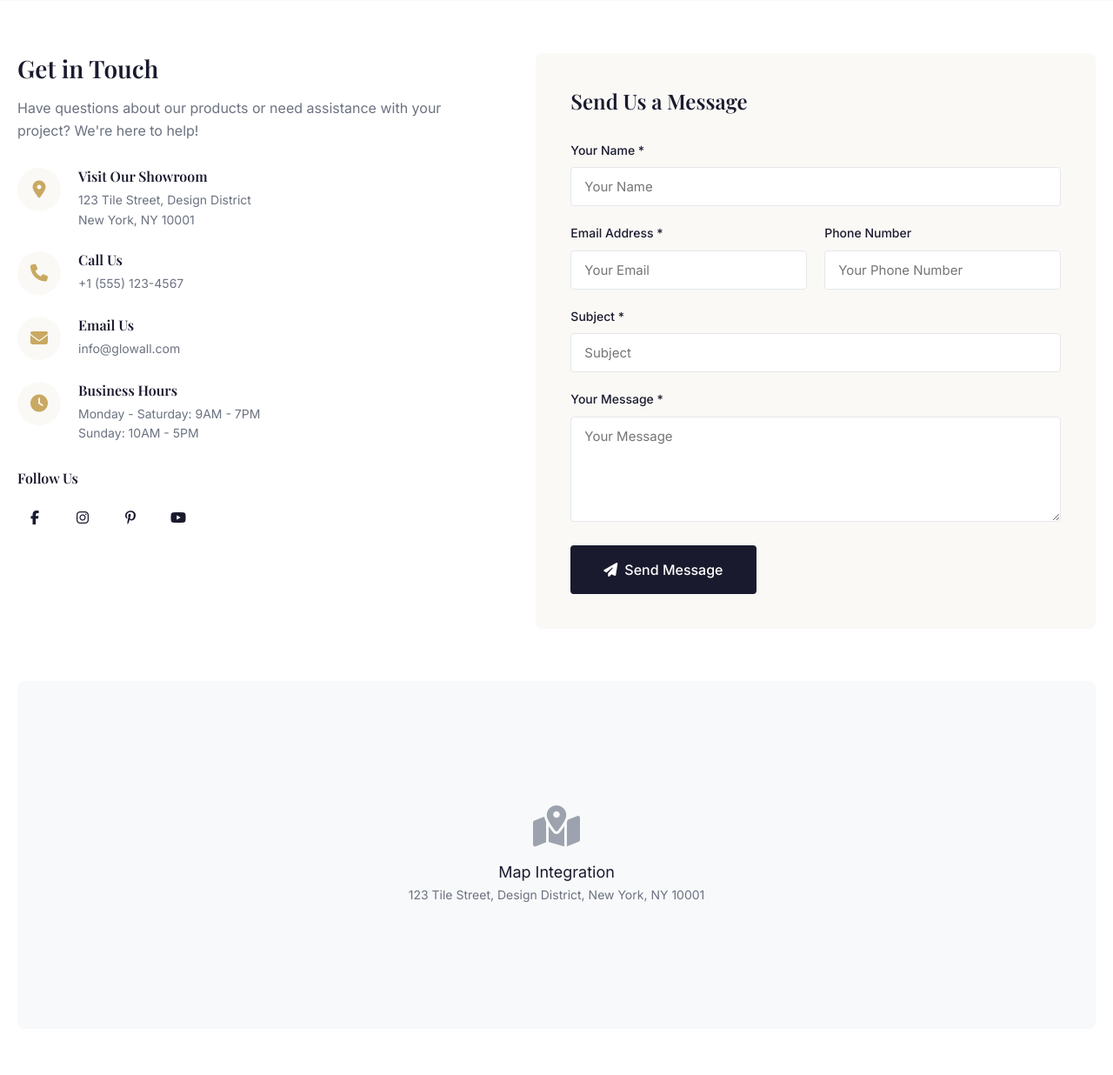
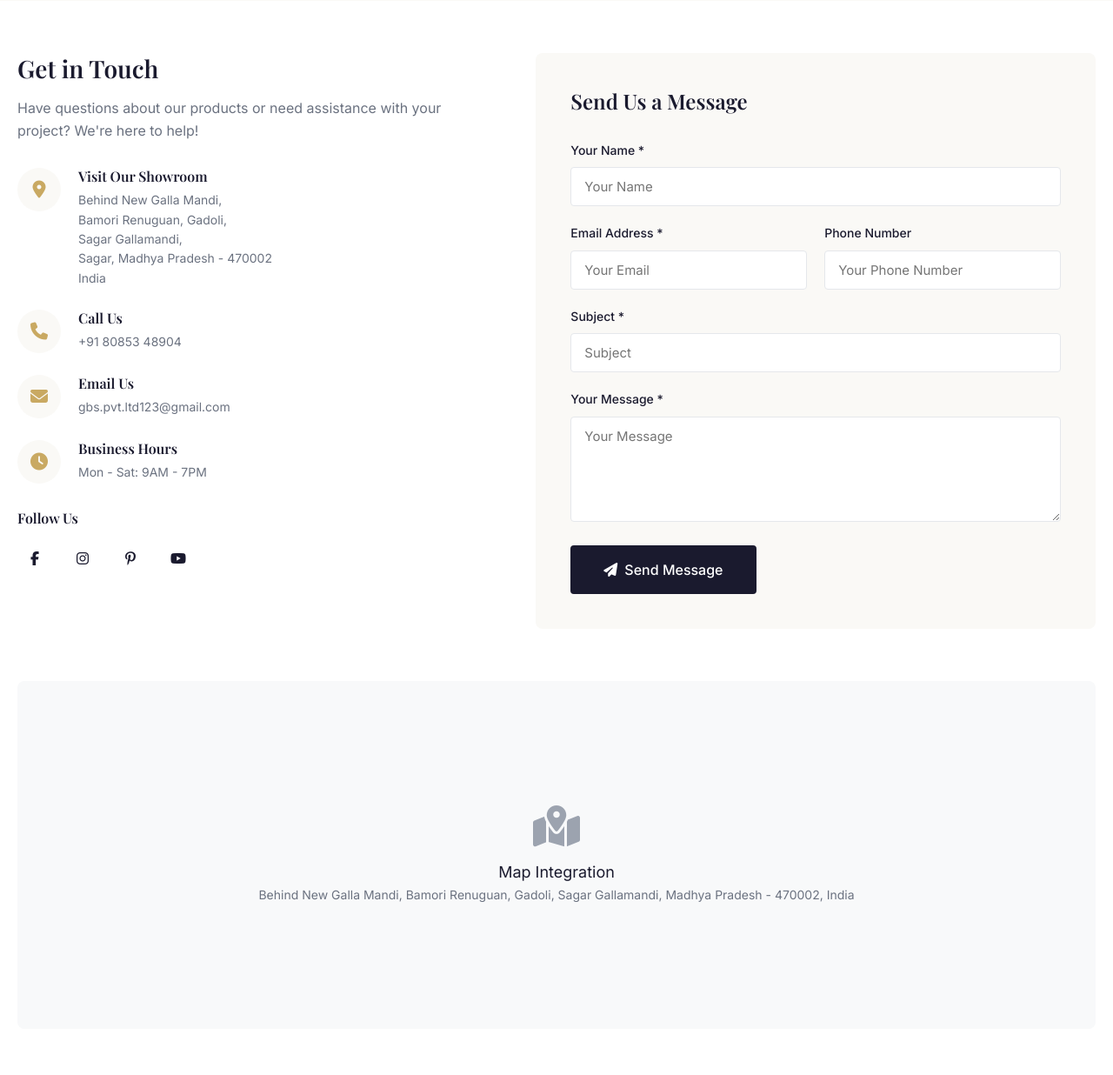
Before and after one commit to Naman7564/Glowall, a Django app: page /contact/ in a window 1280 px wide. Shown: the part 299-1535 px from the top of the page at 87% size. Run offline with Django 5.2, Linux system fonts and the light colour scheme.

Commit message:
AI Update: Update contact page details from base.html

```diff
--- a/tiles_catalog/templates/catalog/contact.html
+++ b/tiles_catalog/templates/catalog/contact.html
@@ -29,7 +29,7 @@
                         </div>
                         <div class="contact-text">
                             <h4>Visit Our Showroom</h4>
-                            <p>123 Tile Street, Design District<br>New York, NY 10001</p>
+                            <p>Behind New Galla Mandi,<br>Bamori Renuguan, Gadoli,<br>Sagar Gallamandi,<br>Sagar, Madhya Pradesh - 470002<br>India</p>
                         </div>
                     </div>
 
@@ -39,7 +39,7 @@
                         </div>
                         <div class="contact-text">
                             <h4>Call Us</h4>
-                            <p><a href="tel:+15551234567">+1 (555) 123-4567</a></p>
+                            <p><a href="tel:+918085348904">+91 80853 48904</a></p>
                         </div>
                     </div>
 
@@ -49,7 +49,7 @@
                         </div>
                         <div class="contact-text">
                             <h4>Email Us</h4>
-                            <p><a href="mailto:info@glowall.com">info@glowall.com</a></p>
+                            <p><a href="mailto:gbs.pvt.ltd123@gmail.com">gbs.pvt.ltd123@gmail.com</a></p>
                         </div>
                     </div>
 
@@ -59,7 +59,7 @@
                         </div>
                         <div class="contact-text">
                             <h4>Business Hours</h4>
-                            <p>Monday - Saturday: 9AM - 7PM<br>Sunday: 10AM - 5PM</p>
+                            <p>Mon - Sat: 9AM - 7PM</p>
                         </div>
                     </div>
                 </div>
@@ -131,7 +131,7 @@
         <div class="map-placeholder">
             <i class="fas fa-map-marked-alt"></i>
             <p>Map Integration</p>
-            <span>123 Tile Street, Design District, New York, NY 10001</span>
+            <span>Behind New Galla Mandi, Bamori Renuguan, Gadoli, Sagar Gallamandi, Madhya Pradesh - 470002, India</span>
         </div>
     </div>
 </section>
```
